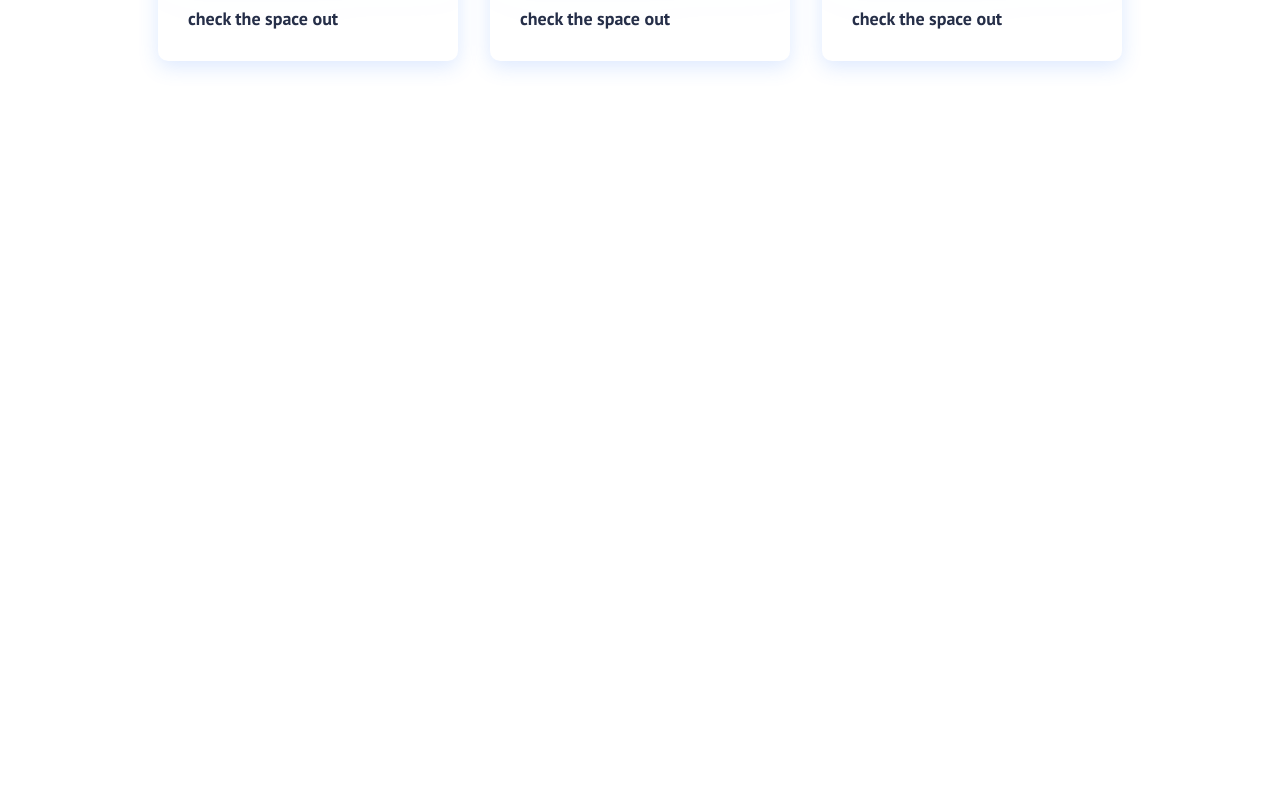
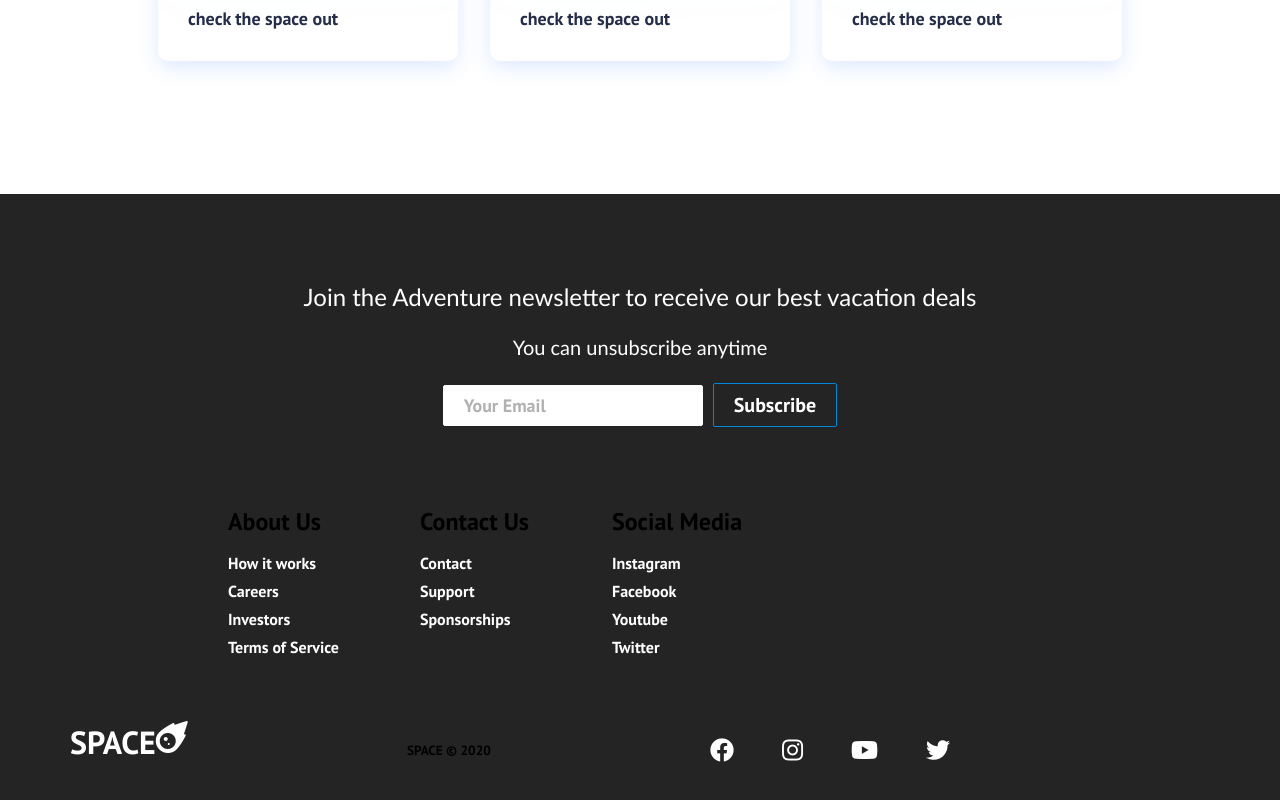
Before and after one commit to Technik97/website-5, a React (Create React App) app: page / in a window 1280 px wide. Shown: the part 1660-2460 px from the top of the page. Before the commit the page ends 1854 px from the top, so only its background shows below. Built offline with nearby package versions, Linux system fonts and the light colour scheme.

Commit message:
Added Footer

```diff
--- /dev/null
+++ b/src/components/Footer.css
@@ -0,0 +1,126 @@
+.footer-container {
+  background-color: #242424;
+  padding: 4rem 0 2rem 0;
+  display: flex;
+  flex-direction: column;
+  justify-content: center;
+}
+
+.footer-subscription {
+  display: flex;
+  flex-direction: column;
+  justify-content: center;
+  align-items: center;
+  text-align: center;
+  margin-bottom: 24px;
+  padding: 24px;
+  color: #fff;
+}
+
+.footer-subscription > p {
+  font-family: "Trebuchet MS", "Lucida Sans Unicode", "Lucida Grande",
+    "Lucida Sans", Arial, sans-serif;
+}
+
+.footer-subscription-heading {
+  margin-bottom: 24px;
+  font-size: 24px;
+}
+
+.footer-subscription-text {
+  margin-bottom: 24px;
+  font-size: 20px;
+}
+
+.footer-input {
+  padding: 8px 20px;
+  border-radius: 2px;
+  margin-right: 10px;
+  outline: none;
+  border: none;
+  font-size: 18px;
+  margin-bottom: 16px;
+  border: 1px solid #fff;
+}
+
+.footer-links {
+  width: 100%;
+  max-width: 1000px;
+  display: flex;
+  justify-content: center;
+}
+
+.footer-link-wrapper {
+  display: flex;
+}
+
+.footer-link-items {
+  display: flex;
+  flex-direction: column;
+  align-items: flex-start;
+  margin: 16px;
+  text-align: left;
+  width: 160px;
+  box-sizing: border-box;
+}
+
+.footer-link-items h2 {
+  margin-bottom: 16px;
+}
+
+.footer-link-item > h2 {
+  color: #fff;
+}
+
+.footer-link-items a {
+  color: #fff;
+  text-decoration: none;
+  margin-bottom: 8px;
+}
+
+.footer-link-items a:hover {
+  color: #e9e9e9;
+  transition: 0.3s ease-out;
+}
+
+.footer-input::placeholder {
+  color: #b1b1b1;
+}
+
+.social-icon-link {
+  color: #fff;
+  font-size: 24px;
+}
+
+.social-media {
+  max-width: 1000px;
+  width: 100%;
+}
+
+.social-media-wrap {
+  display: flex;
+  justify-content: space-between;
+  align-items: center;
+  width: 90%;
+  max-width: 1000px;
+  margin: 40px auto 0 auto;
+}
+
+.social-icons {
+  display: flex;
+  justify-content: space-between;
+  align-items: center;
+  width: 240px;
+}
+
+.social-logo {
+  color: #fff;
+  justify-content: start;
+  margin-left: 20px;
+  cursor: pointer;
+  text-decoration: none;
+  font-size: 2rem;
+  display: flex;
+  align-self: center;
+  margin-bottom: 16px;
+}
--- /dev/null
+++ b/src/components/Footer.js
@@ -0,0 +1,102 @@
+import React from 'react';
+import { Link } from 'react-router-dom';
+
+import Button from './Button';
+import './Footer.css';
+
+const Footer = () => {
+    return (
+        <div className="footer-container">
+            <section className="footer-subscription">
+                <p className="footer-subscription-heading">
+                    Join the Adventure newsletter to receive our best vacation deals
+                </p>
+                <p className="footer-subscription-text">
+                    You can unsubscribe anytime
+                </p>
+                <div className="input-areas">
+                    <form>
+                        <input
+                            type="email"
+                            name="email"
+                            placeholder="Your Email"
+                            className="footer-input"
+                        />
+                        <Button buttonStyle="btn--outline">Subscribe</Button>
+                    </form>
+                </div>
+            </section>
+            <div className="footer-links">
+                <div className="footer-link-wrapper">
+                    <div className="footer-link-items">
+                        <h2>About Us</h2>
+                        <Link to="/sign-up">How it works</Link>
+                        <Link to="/">Careers</Link>
+                        <Link to="/sign-up">Investors</Link>
+                        <Link to="/sign-up">Terms of Service</Link>
+                    </div>
+                    <div className="footer-link-items">
+                        <h2>Contact Us</h2>
+                        <Link to="/">Contact</Link>
+                        <Link to="/">Support</Link>
+                        <Link to="/sign-up">Sponsorships</Link>
+                    </div>
+                    <div className="footer-link-items">
+                        <h2>Social Media</h2>
+                        <Link to="/sign-up">Instagram</Link>
+                        <Link to="/">Facebook</Link>
+                        <Link to="/sign-up">Youtube</Link>
+                        <Link to="/sign-up">Twitter</Link>
+                    </div>
+                </div>
+            </div>
+            <section className="social-media">
+                <div className="social-media-wrap">
+                    <div className="footer-logo">
+                        <Link to='/' className="social-logo">
+                            SPACE
+                            <i class="fas fa-meteor" />
+                        </Link>
+                    </div>
+                    <small className="website-rights">SPACE © 2020</small>
+                    <div className="social-icons">
+                        <Link
+                            className="social-icon-link facebook"
+                            to="/"
+                            target="_blank"
+                            aria-label="Facebook"
+                        >
+                            <i class = "fab fa-facebook" />
+                        </Link>
+                        <Link
+                            className="social-icon-link instagram"
+                            to="/"
+                            target="_blank"
+                            aria-label="Instagram"
+                        >
+                            <i class = "fab fa-instagram" />
+                        </Link>
+                        <Link
+                            className="social-icon-link youtube"
+                            to="/"
+                            target="_blank"
+                            aria-label="Youtube"
+                        >
+                            <i class = "fab fa-youtube" />
+                        </Link>
+                        <Link
+                            className="social-icon-link twitter"
+                            to="/"
+                            target="_blank"
+                            aria-label="Twitter"
+                        >
+                            <i class = "fab fa-twitter" />
+                        </Link>
+                    </div>
+                </div>
+            </section>
+        </div>
+    )
+}
+
+export default Footer
--- a/src/components/Navbar.js
+++ b/src/components/Navbar.js
@@ -30,7 +30,7 @@ const Navbar = () => {
         <nav className="navbar">
             <div className="navbar-container">
                 <Link className="navbar-logo" onClick={closeMobileMenu}>
-                    SPACE <i class="fas fa-meteor" />
+                    SPACE <i className="fas fa-meteor" />
                 </Link>
                 <div className="menu-icon" onClick={handleClick}>
                     <i className={click ? 'fas fa-times': 'fas fa-bars'} />
--- a/src/components/pages/Home.js
+++ b/src/components/pages/Home.js
@@ -1,6 +1,7 @@
 import React from 'react';
 
 import Cards from '../Cards';
+import Footer from '../Footer';
 import HeroSection from '../HeroSection';
 
 const Home = () => {
@@ -8,6 +9,7 @@ const Home = () => {
         <>
             <HeroSection />
             <Cards />
+            <Footer />
         </>
     )
 }
```
